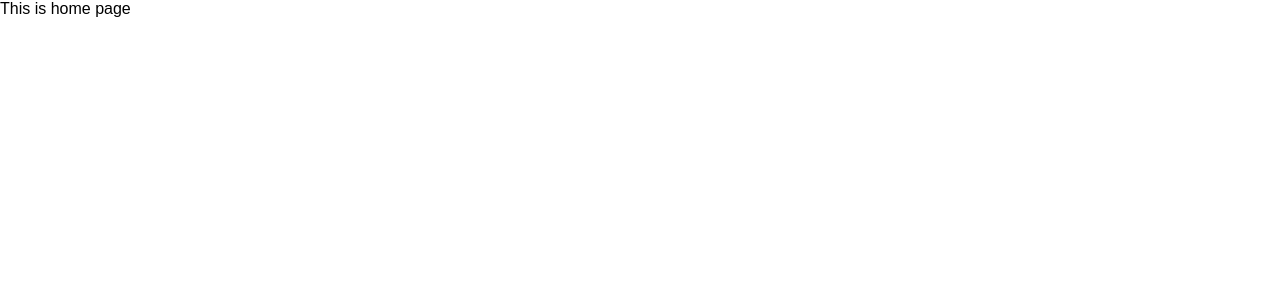
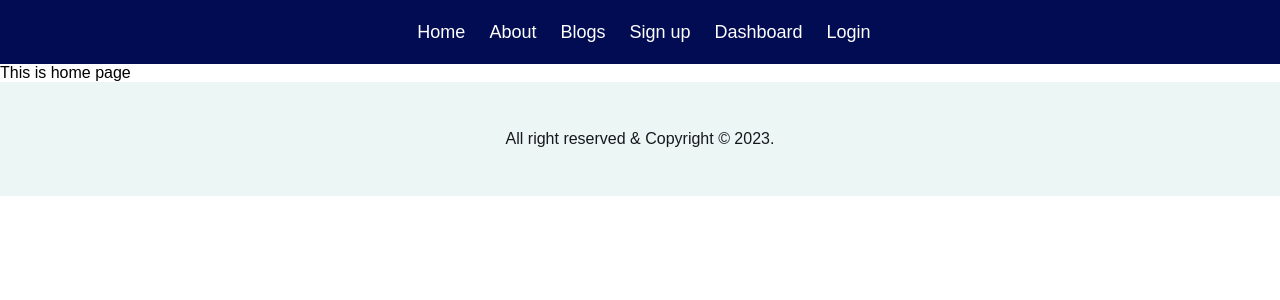
Before and after one commit to mb-tousif/global-investment-app, a Next.js app: page / in a window 1280 px wide. Shown: the top 300 px of the page. Built offline with nearby package versions, Linux system fonts and the light colour scheme.

Commit message:
page layout created

```diff
--- a/src/components/shared/Footer.tsx
+++ b/src/components/shared/Footer.tsx
@@ -1,7 +1,13 @@
-import React from 'react'
-
+const footerStyle: React.CSSProperties = {
+  padding: "1rem",
+  textAlign: "center",
+};
 export default function Footer() {
   return (
-    <div>Footer</div>
-  )
+    <div style={footerStyle} className="bg-[#ebf6f5]">
+      <p className="text-zinc-900 m-8">
+        All right reserved & Copyright &#169; {new Date().getFullYear()}.
+      </p>
+    </div>
+  );
 }
--- a/src/components/shared/Header.tsx
+++ b/src/components/shared/Header.tsx
@@ -1,7 +1,119 @@
-import React from 'react'
-
+import Link from "next/link";
+import React, { useState } from "react";
+import { GiReceiveMoney, GiPayMoney } from "react-icons/gi";
+const routes = [
+  {
+    id: 1,
+    name: "Home",
+    link: "/",
+  },
+  {
+    id: 2,
+    name: "About",
+    link: "/about",
+  },
+  {
+    id: 3,
+    name: "Blogs",
+    link: "/blogs",
+  },
+  {
+    id: 4,
+    name: "Sign up",
+    link: "/register",
+  },
+  {
+    id: 5,
+    name: "Dashboard",
+    link: "/dashboard",
+  },
+];
 export default function Header() {
+  const [open, setOpen] = useState(false);
+  const [token, setToken] = useState(false);
+  const handleAuth = () => {
+    setToken(!token);
+  };
   return (
-    <div>Header</div>
-  )
+    <nav className="bg-[#020c53] w-full text-[#fff] relative z-10">
+      <div className="flex items-center justify-between h-16">
+        <div className="flex flex-auto">
+          <div className="hidden mx-auto my-auto md:block">
+            <div className="flex justify-end -mr-2 items-baseline">
+              {routes.map((route) => (
+                <Link
+                  key={route.id}
+                  href={route.link}
+                  className="px-3 py-2 justify-end rounded-md text-base md:text-lg font-medium"
+                >
+                  {route.name}
+                </Link>
+              ))}
+              {token ? (
+                <Link
+                  onClick={() => handleAuth()}
+                  href="/"
+                  className="px-3 py-2 justify-end rounded-md text-base md:text-lg font-medium"
+                >
+                  Log out
+                </Link>
+              ) : (
+                <Link
+                  href="/login"
+                  className="px-3 py-2 justify-end rounded-md text-base md:text-lg font-medium"
+                >
+                  Login
+                </Link>
+              )}
+            </div>
+          </div>
+          <div
+            className="md:hidden flex"
+            onClick={() => setOpen(!open)}
+          >
+            <div className="flex justify-items-end">
+              {open ? (
+                <GiReceiveMoney className="ml-4 w-8 h-8" />
+              ) : (
+                <GiPayMoney className="ml-4 w-8 h-8" />
+              )}
+            </div>
+          </div>
+        </div>
+      </div>
+      <div
+        className={`${
+          open ? "block" : "hidden"
+        } absolute z-20 bg-[#232274f9] w-full md:hidden opacity-90`}
+      >
+        <div className="px-2 pt-2 pb-3 space-y-1 sm:px-3 translate ease-in-out duration-300">
+          {routes.map((route) => (
+            <Link
+              key={route.id}
+              href={route.link}
+              className="block px-3 py-2 rounded-md text-base font-medium"
+            >
+              {route.name}
+            </Link>
+          ))}
+          {token ? (
+            <Link
+              onClick={() => handleAuth()}
+              href="/"
+              className="block px-3 py-2 rounded-md text-base font-medium"
+            >
+              Log out
+            </Link>
+          ) : (
+            <Link
+              href="/login"
+              className="block px-3 py-2 rounded-md text-base font-medium"
+            >
+              Login
+            </Link>
+          )}
+        </div>
+      </div>
+    </nav>
+  );
 }
--- a/src/layout/rootLayout.tsx
+++ b/src/layout/rootLayout.tsx
@@ -1,7 +1,15 @@
+import Footer from '@/components/shared/Footer';
+import Header from '@/components/shared/Header';
+import Meta from '@/components/shared/Meta';
 import React from 'react'
 
-export default function RootLayout() {
+export default function RootLayout({ children }: React.ComponentProps<any>) {
   return (
-    <div>RootLayout</div>
-  )
+    <>
+        <Meta />
+        <Header />
+        <div>{children}</div>
+        <Footer />
+    </>
+  );
 }
--- a/src/pages/_app.tsx
+++ b/src/pages/_app.tsx
@@ -1,6 +1,7 @@
+import RootLayout from '@/Layout/rootLayout'
 import '@/styles/globals.css'
 import type { AppProps } from 'next/app'
 
 export default function App({ Component, pageProps }: AppProps) {
-  return <Component {...pageProps} />
+  return <RootLayout><Component {...pageProps} /></RootLayout>
 }
--- a/src/pages/login/index.tsx
+++ b/src/pages/login/index.tsx
@@ -0,0 +1,7 @@
+import React from 'react'
+
+export default function index() {
+  return (
+    <div>index</div>
+  )
+}
--- a/src/pages/register/index.tsx
+++ b/src/pages/register/index.tsx
@@ -0,0 +1,7 @@
+import React from 'react'
+
+export default function index() {
+  return (
+    <div>index</div>
+  )
+}
```
